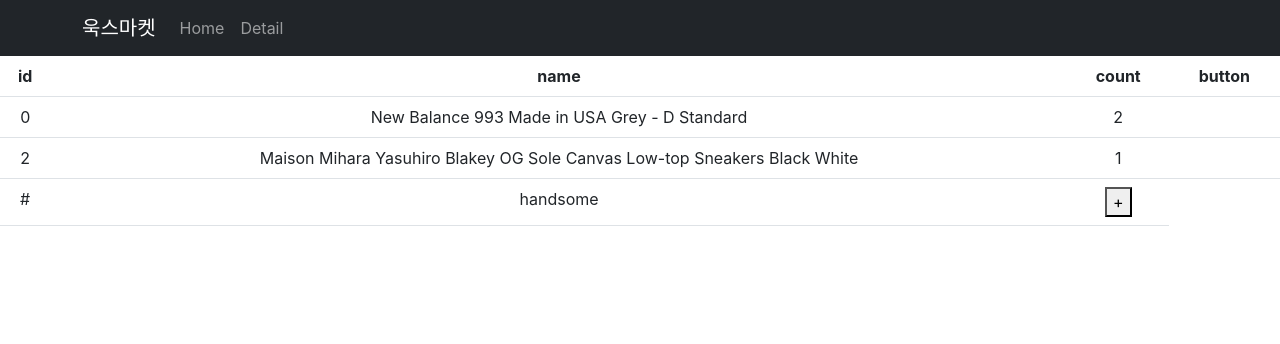
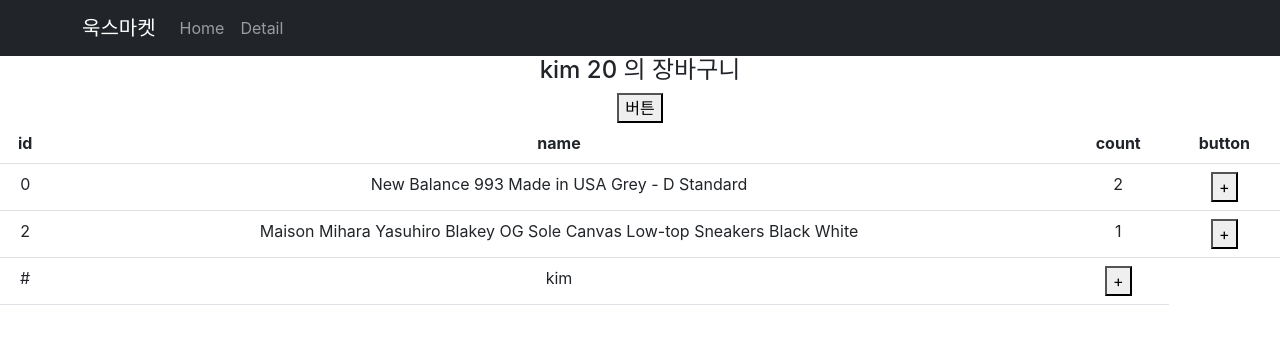
Before and after one commit to ukssss/React, a React (Create React App) app in the folder 03.coding-apple-2022/shop/: page /cart in a window 1280 px wide. Shown: the top 344 px of the page. Built offline with nearby package versions, Linux system fonts and the light colour scheme.

Commit message:
03-coding-apple-2022 | state가 object/array 일 경우 변경 실습

```diff
--- a/03.coding-apple-2022/shop/src/pages/Cart.js
+++ b/03.coding-apple-2022/shop/src/pages/Cart.js
@@ -1,6 +1,7 @@
 import { Table } from 'react-bootstrap';
 import { useDispatch, useSelector } from 'react-redux';
-import { changeName } from '../store';
+import { changeName, changeAge } from '../store/userSlice';
+import { increase } from '../store';
 
 function Cart() {
   let state = useSelector((state) => state);
@@ -9,6 +10,18 @@
 
   return (
     <div>
+      <h4>
+        {state.user.name} {state.user.age} 의 장바구니
+      </h4>
+
+      <button
+        onClick={() => {
+          dispatch(changeAge(20));
+        }}
+      >
+        버튼
+      </button>
+
       <Table>
         <thead>
           <tr>
@@ -24,12 +37,20 @@
               <td>{item.id}</td>
               <td>{item.name}</td>
               <td>{item.count}</td>
-              <td></td>
+              <td>
+                <button
+                  onClick={() => {
+                    dispatch(increase(i));
+                  }}
+                >
+                  +
+                </button>
+              </td>
             </tr>
           ))}
           <tr>
             <td>#</td>
-            <td>{state.user}</td>
+            <td>{state.user.name}</td>
             <td>
               <button
                 onClick={() => {
--- a/03.coding-apple-2022/shop/src/pages/Detail.js
+++ b/03.coding-apple-2022/shop/src/pages/Detail.js
@@ -2,8 +2,10 @@
 import { useParams } from 'react-router-dom';
 import { Nav } from 'react-bootstrap';
 import styles from '../Detail.module.css';
+import { useDispatch, useSelector } from 'react-redux';
 
 import { Context1 } from '../App';
+import { addCart } from '../store';
 
 function Detail(props) {
   let { id } = useParams();
@@ -12,6 +14,9 @@
   let [num, setNum] = useState('');
   let [tab, setTab] = useState(0);
   let [load, setLoad] = useState('');
+
+  let state = useSelector((state) => state);
+  let dispatch = useDispatch();
 
   function popup() {
     setTimeout(() => {
@@ -58,7 +63,14 @@
               <h4 className='pt-5'>{product.title}</h4>
               <p>{product.content}</p>
               <p>{product.price.toLocaleString()}원</p>
-              <button className='btn btn-danger'>주문하기</button>
+              <button
+                className='btn btn-danger'
+                onClick={() => {
+                  dispatch(addCart());
+                }}
+              >
+                주문하기
+              </button>
             </div>
           </div>
           <Nav variant='tabs' defaultActiveKey='link0'>
--- a/03.coding-apple-2022/shop/src/store.js
+++ b/03.coding-apple-2022/shop/src/store.js
@@ -1,16 +1,5 @@
 import { configureStore, createSlice } from '@reduxjs/toolkit';
-
-let user = createSlice({
-  name: 'user',
-  initialState: 'handsome',
-  reducers: {
-    changeName(state) {
-      return 'ukss ' + state;
-    },
-  },
-});
-
-export let { changeName } = user.actions;
+import user from './store/userSlice';
 
 let cart = createSlice({
   name: 'cart',
@@ -18,9 +7,18 @@
     { id: 0, name: 'New Balance 993 Made in USA Grey - D Standard', count: 2 },
     { id: 2, name: 'Maison Mihara Yasuhiro Blakey OG Sole Canvas Low-top Sneakers Black White', count: 1 },
   ],
+  reducers: {
+    increase(state, i) {
+      state[i.payload].count++;
+    },
+    addCart(state) {
+      state.push({ id: 1, name: 'Nike x Peaceminusone Kwondo1 Black and White', count: 3 });
+      console.log(state[1]);
+    },
+  },
 });
 
-export let { countUp } = cart.actions;
+export let { increase, addCart } = cart.actions;
 
 export default configureStore({
   reducer: {
--- /dev/null
+++ b/03.coding-apple-2022/shop/src/store/userSlice.js
@@ -0,0 +1,18 @@
+import { createSlice } from '@reduxjs/toolkit';
+
+let user = createSlice({
+  name: 'user',
+  initialState: { name: 'kim', age: 20 },
+  reducers: {
+    changeName(state) {
+      state.name = 'park';
+    },
+    changeAge(state, i) {
+      state.age += i.payload;
+    },
+  },
+});
+
+export let { changeName, changeAge } = user.actions;
+
+export default user;
```
